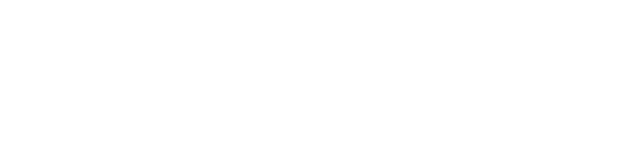
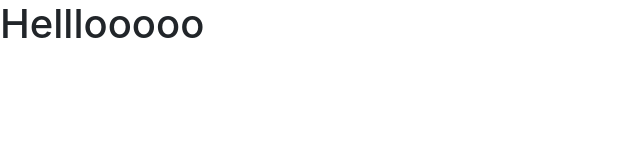
Before and after one commit to diver3011/newrepo, a plain HTML site: page index.html in a window 1280 px wide. Shown: the whole page, without its empty margins (0-640 px from the left). Drawn offline with Linux system fonts and the light colour scheme.

Commit message:
create h1

```diff
--- a/index.html
+++ b/index.html
@@ -18,6 +18,7 @@
 
     <body>
 
+		<h1>Helllooooo</h1>
 
 
 
```
